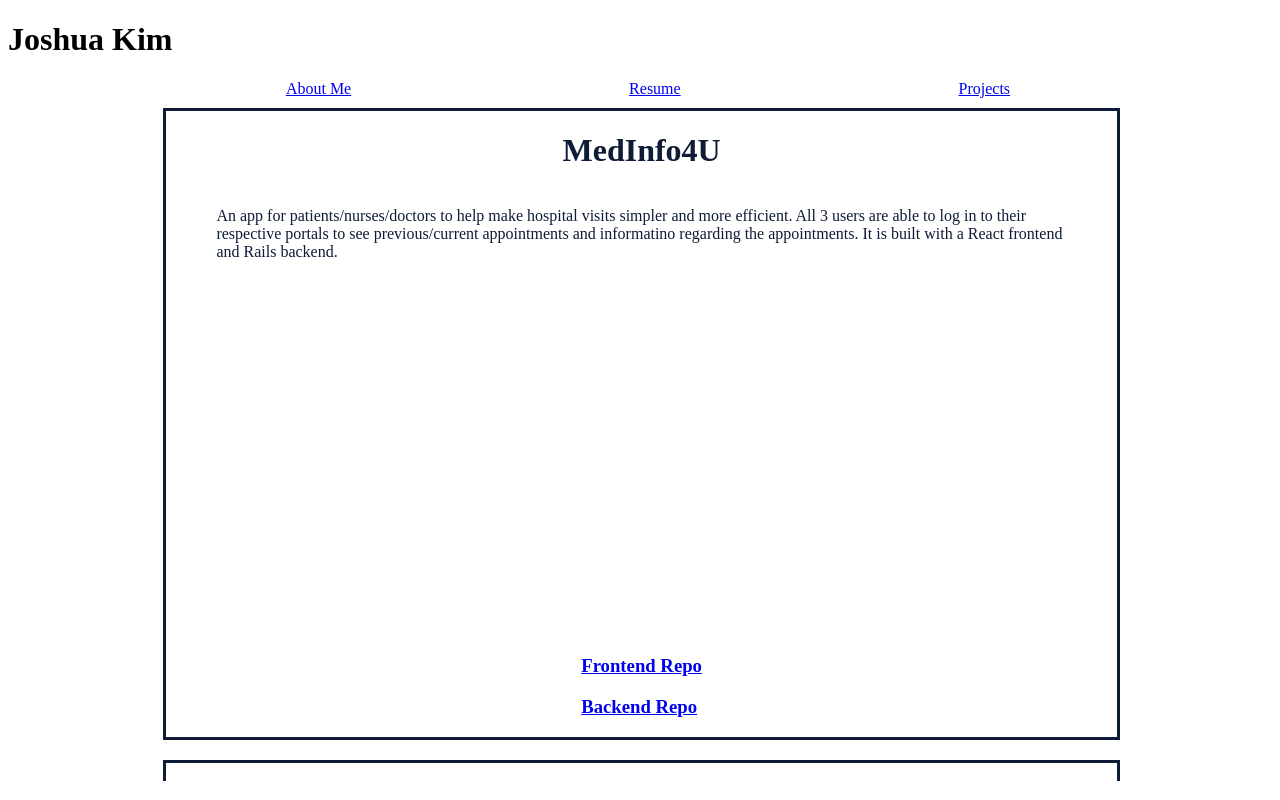
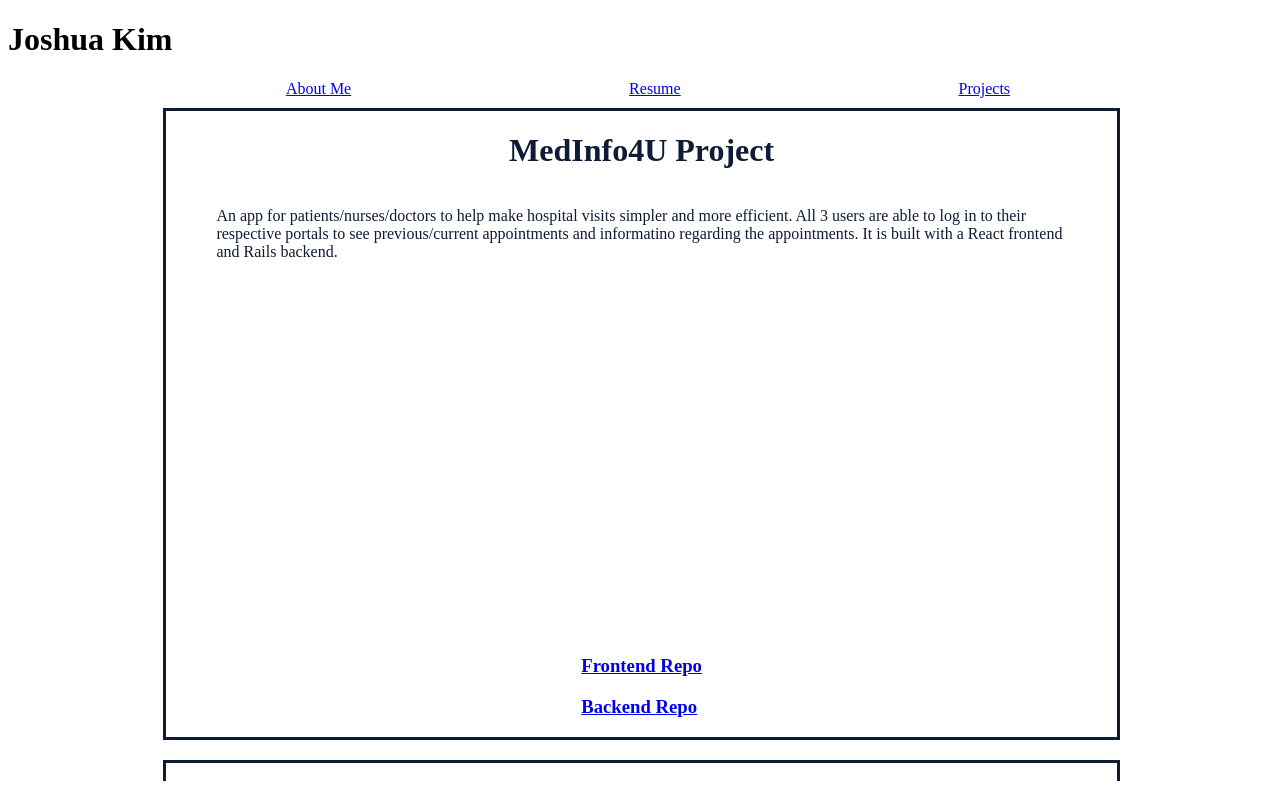
Before and after one commit to joshtkim/personal_website, a React (Create React App) app: page /projects in a window 1280 px wide. Built offline with nearby package versions, Linux system fonts and the light colour scheme.

Commit message:
project update

```diff
--- a/src/components/ProjectsContainer.js
+++ b/src/components/ProjectsContainer.js
@@ -6,7 +6,7 @@ const ProjectContainer = (props) => {
     return (
         <div className="project">
             <div className="medinfo4u">
-                <h1>MedInfo4U</h1>
+                <h1>MedInfo4U Project</h1>
                 <p>An app for patients/nurses/doctors to help make hospital visits simpler and more efficient. All 3 users are able to log in to their respective portals to see previous/current appointments and informatino regarding the appointments. It is built with a React frontend and Rails backend.</p>
                 <ReactPlayer
                 className="video"
```
